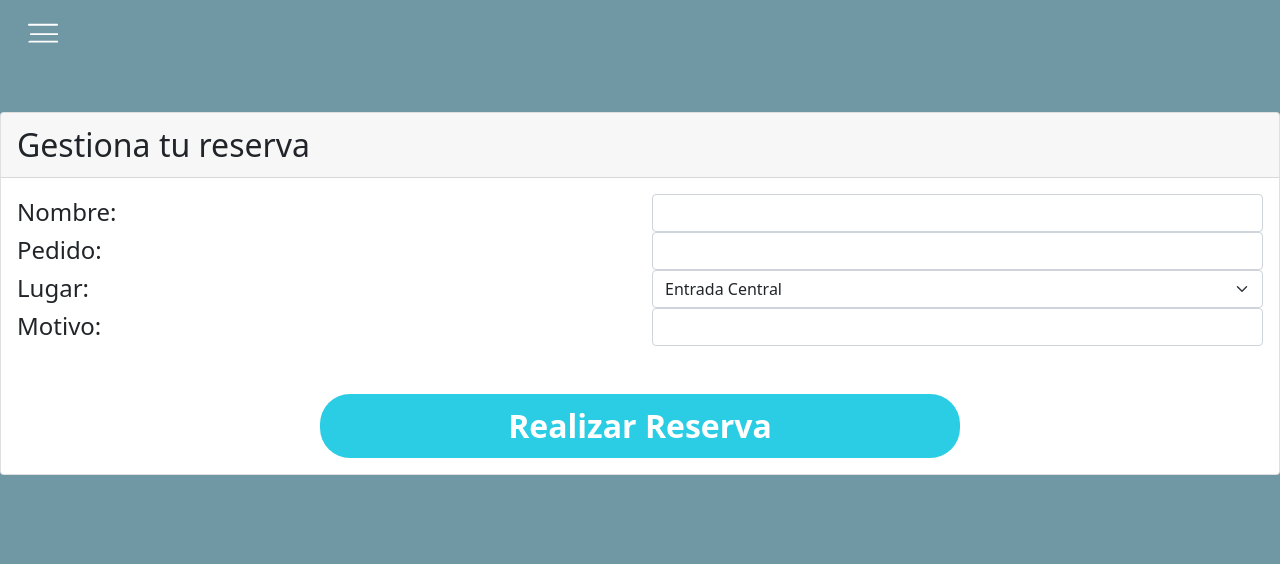
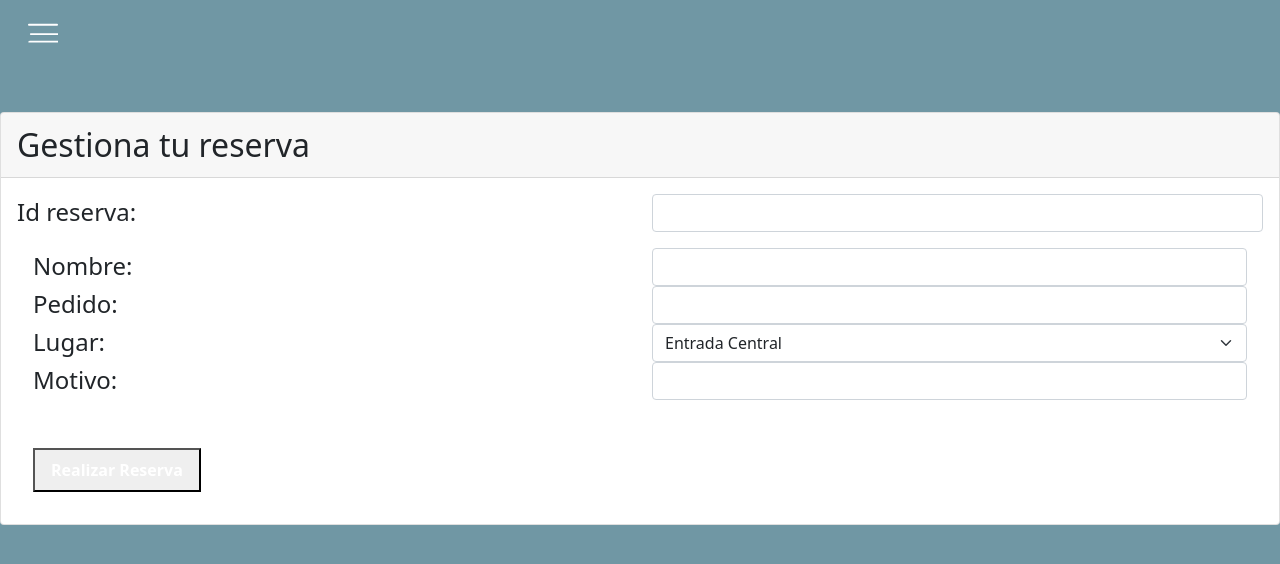
Before and after one commit to Estefaniahurtadog12/procesosFinal, a Flask app: page /reservas in a window 1280 px wide. Shown: the top 564 px of the page. Run offline with Flask 3, Linux system fonts and the light colour scheme; some libraries are stand-ins or nearby versions.

Commit message:
Actualizamos main y reserva

```diff
--- a/finalProcesos/main.py
+++ b/finalProcesos/main.py
@@ -1,8 +1,10 @@
-from flask import Flask, url_for, render_template, redirect, request
+from flask import Flask, url_for, render_template, redirect, request, send_file
 import random
 import psycopg2
 import psycopg2.extras
 import pandas as pd
+import boto3
+import logging
 
 app = Flask(__name__)
 
@@ -13,16 +15,16 @@ DB_PASS = 'Javeriana1299'
 
 conn = psycopg2.connect(dbname=DB_NAME, user = DB_USER, password = DB_PASS, host = DB_HOST)
 # Información
-dron1 = ["50m", "Juan David Aycardi",
-		 "5 m/s", "documentos académicos de la facultad de ingeniería"]
-dron2 = ["45m", "Jedemías Villarica",
-		 "25 m/s", "comida de la cafetería, papas con queso y tocino"]
-envio1 = ["4565", "Juan David Aycardi",
+dron1 = ["50m", "Stefania",
+		 "5 m/s", "documentos académicos de la facultad de ingeniería", "en servicio", "Palmas" ]
+dron2 = ["45m", "Johann",
+		 "25 m/s", "comida de la cafetería, papas con queso y tocino", "en servicio", "Palmas"]
+envio1 = ["4565", "Sam",
 		  "documentos académicos", "Entrada Principal",
-		  "formatos de despido para el profesor encargado de Sistemas Inteligentes"]
-envio2 = ["6969", "Jedemías Villarica",
+		  "formatos de despido para el profesor encargado de Sistemas Inteligentes", "en servicio", "Palmas",]
+envio2 = ["6969", "Juan",
 		  "comida de la cafetería, papas con queso y tocino", "Portería Cedro",
-		  "Hambre"]
+		  "Hambre", "en servicio", "cedros rosados"]
 metros = 100
 
 # Variables Globales
@@ -30,6 +32,10 @@ fallo = False
 usuarios = {"messirve": "Luis"}
 contrasenas = {"messirve": "1234"}
 usuario_activo = ""
+s3 = boto3.client('s3',
+                  region_name='us-east-1',
+                  aws_access_key_id='AKIA4MTWIT2NYTZD7YKP',
+                  aws_secret_access_key='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')
 
 # Funciones Principales
 @app.route("/")
@@ -54,7 +60,7 @@ def reporte():
     ruta_archivo = "reporte_usuarios.xlsx"
     df.to_excel(ruta_archivo, index=False)
 
-    return redirect(url_for('static', filename=ruta_archivo))
+    return send_file('reporte_usuarios.xlsx', as_attachment=True)
 
 @app.route('/reporteReserva/descarga/excel')
 def reporteReserva():
@@ -69,7 +75,7 @@ def reporteReserva():
     ruta_archivo = "reporte_reserva.xlsx"
     df.to_excel(ruta_archivo, index=False)
 
-    return redirect(url_for('static', filename=ruta_archivo))
+    return send_file('reporte_reserva.xlsx', as_attachment=True)
 
 # Home
 @app.route("/home", methods = ["GET", "POST"])
@@ -104,9 +110,34 @@ def dron_aumentado2():
 												  info = dron2)
 
 # Reservas
-@app.route("/reservas", methods = ["GET", "POST"])
-def reservas():
-	return render_template("reserva.html", usuario = usuario_activo)
+#@app.route("/reservas", methods = ["GET", "POST"])
+#def reservas():
+#	return render_template("reserva.html", usuario = usuario_activo)
+
+'''@app.route("/reservaRegis", methods=["GET","POST"])
+def registrar_reserva():
+    if request.method == "POST":
+        # Obtener los datos del formulario enviado por el usuario
+        id_reserva = request.form.get("id")
+        usuario_id = request.form.get("usuario_id")
+        altura = request.form.get("altura")
+        velocidad = request.form.get("velocidad")
+        descripcion = request.form.get("descripcion")
+
+        # Insertar los datos en la tabla reserva
+        cur = conn.cursor()
+        try:
+            cur.execute("INSERT INTO reserva (id, usuario_id, altura, velocidadpro, descripcionencargo) VALUES (%s, %s, %s, %s, %s)",
+                        (id_reserva, usuario_id, altura, velocidad, descripcion))
+            conn.commit()
+            mensaje = "La reserva se ha registrado correctamente."
+        except Exception as e:
+            conn.rollback()
+            mensaje = f"Error al registrar la reserva: {str(e)}"
+
+        # Renderizar la plantilla de respuesta
+        return render_template("reservaRegis.html", mensaje=mensaje)'''
+
 
 # Envios
 @app.route("/envios", methods = ["GET", "POST"])
@@ -120,6 +151,32 @@ def envio_aumentado1():
 @app.route("/envios/6969", methods = ["GET", "POST"])
 def envio_aumentado2():
 	return render_template("envio_aumentado.html", usuario = usuario_activo, envio = envio2)
+
+@app.route("/reservas", methods = ["GET", "POST"])
+def reservas():
+    lugares = { '0': "Entrada Central", '1':"Portería Acacias", '2':"Portería Lago", '3':"Portería Cedro" }
+    if request.method == 'POST':
+        if all(item in request.form for item in ["nombre", "pedido", "lugar", "motivo"]):
+            temp = []
+            temp.append(request.form["nombre"])
+            temp.append(request.form["pedido"])
+            temp.append(lugares[request.form["lugar"]])
+            temp.append(request.form["motivo"])
+            print("Pedido realizado: {}".format(temp))
+
+            # Escribe los datos del formulario en un archivo
+            with open('reservas.txt', 'a') as f:
+                f.write(str(temp) + '\n')
+
+            # Carga el archivo en tu bucket de S3
+            try:
+                with open('reservas.txt', 'rb') as data:
+                    s3.upload_fileobj(data, 's3-procesos-20241', 'reservas.txt')
+                logging.info('Archivo reservas.txt cargado correctamente en S3')
+            except Exception as e:
+                logging.error('Error al cargar el archivo en S3: {}'.format(e))
+
+    return render_template("reserva.html", usuario = usuario_activo)
 
 # Rutas
 @app.route("/rutas", methods = ["GET", "POST"])
--- a/finalProcesos/templates/reserva.html
+++ b/finalProcesos/templates/reserva.html
@@ -72,7 +72,16 @@
                 <div class="card-header">
                     Gestiona tu reserva
                 </div>
-                <form action="{{url_for('home')}}" method="post">
+                <form action="{{url_for('reservas')}}" method="post">
+                    <div class="card-body">
+                        <div class="row">
+                            <div class="col">
+                                <p class="card-text">Id reserva: </p>
+                            </div>
+                            <div class="col">
+                                <input type="text" class="form-control" aria-label="Default" aria-describedby="inputGroup-sizing-default" name="id_reserva">
+                            </div>
+                        </div>
                     <div class="card-body">
                         <div class="row">
                             <div class="col">
@@ -113,7 +122,7 @@
                         </div>
 
                         <div class="centrarb">
-                            <button type="submit" class="btn btn-primary btn-lg">Realizar Reserva</button>
+                            <button type="submit" class="nav-link" href="{{url_for('reservas')}}" class="btn btn-primary btn-lg">Realizar Reserva</button>
                         </div>
                     </div>
                 </form>
```
